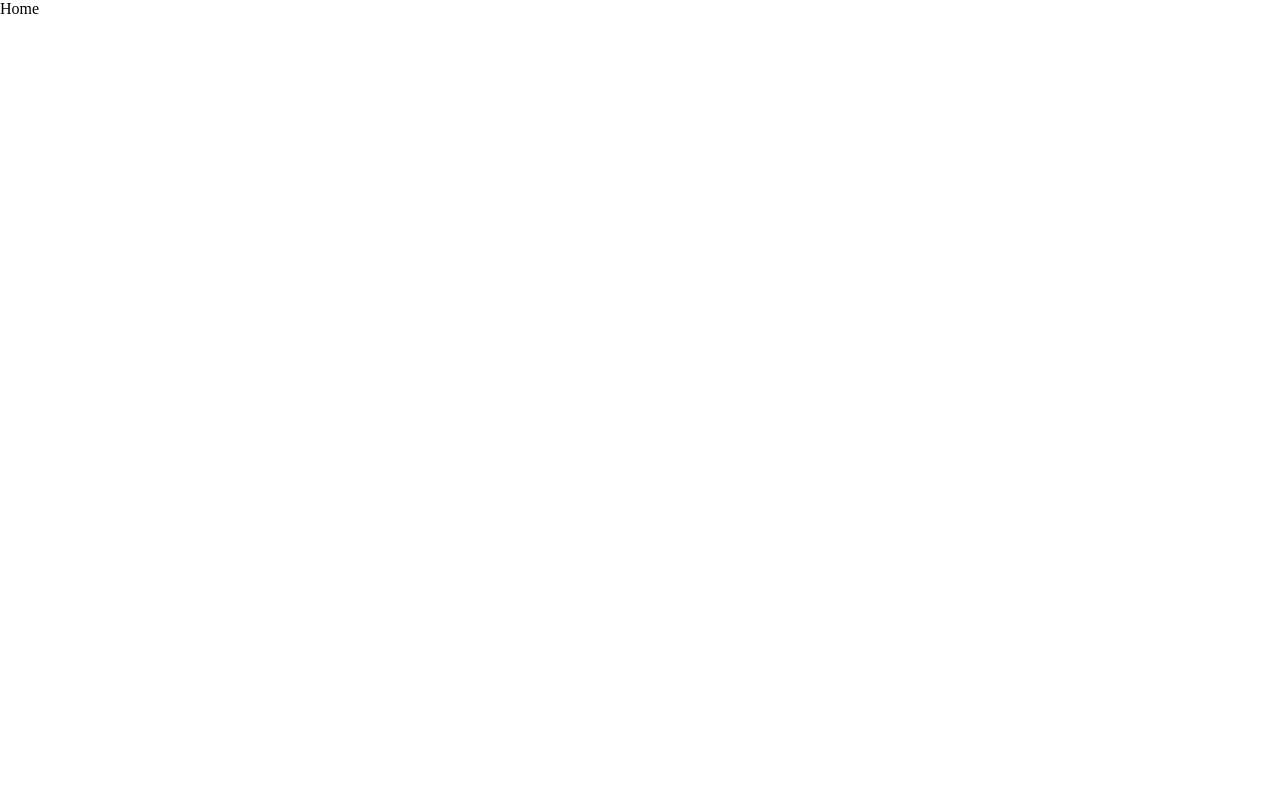
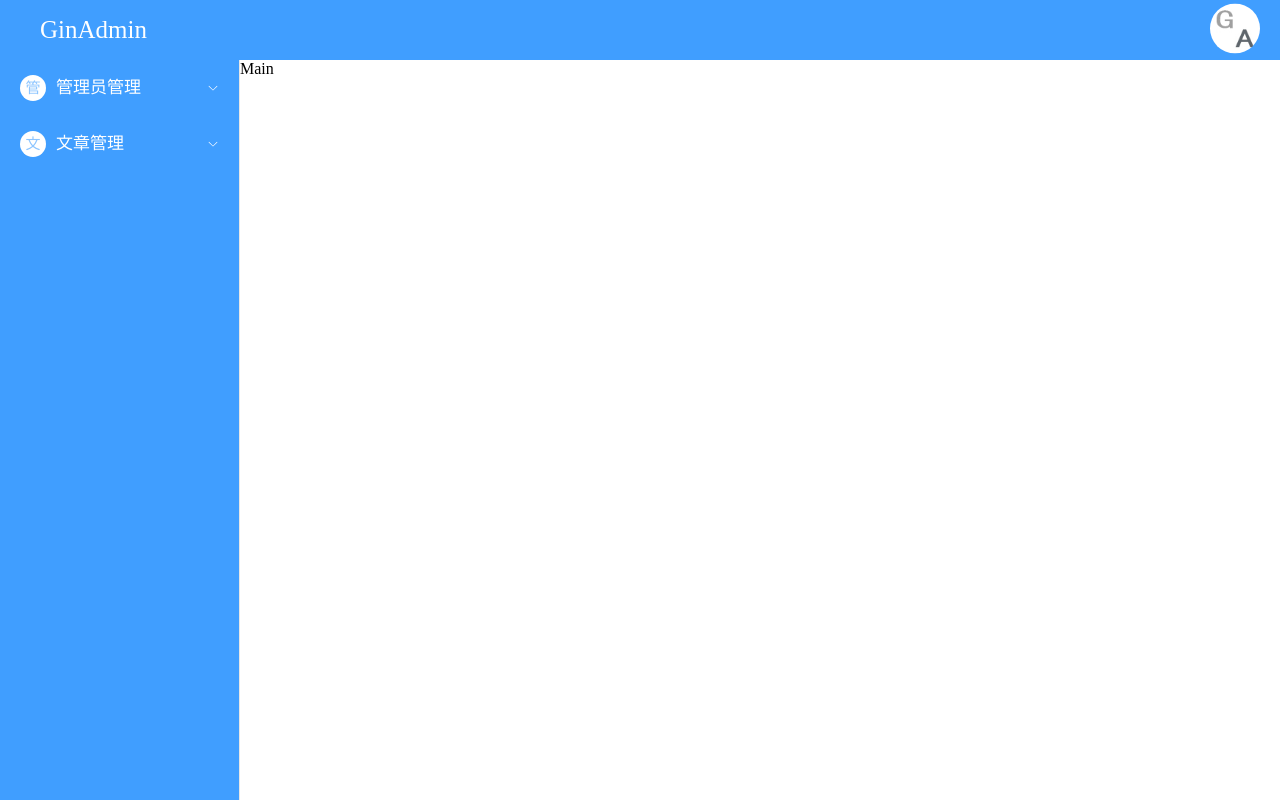
Before and after one commit to gphper/ginadmin-vue, a Vue app: page / in a window 1280 px wide. Built offline with nearby package versions, Linux system fonts and the light colour scheme.

Commit message:
调试主页面菜单样式

```diff
--- a/src/views/HomeView.vue
+++ b/src/views/HomeView.vue
@@ -4,13 +4,146 @@
  * @Date: 2022-03-06 13:39:26
 -->
 <template>
-  Home
+  <el-container class="layout-container-demo">
+    <el-header>
+      <div class="logo">GinAdmin</div>
+      <div class="toolbar">
+        <el-dropdown>
+          <span class="el-dropdown-link">
+            <img class="avatar" src="@/assets/imgs/avatar.jpg" />
+          </span>
+          <template #dropdown>
+            <el-dropdown-menu>
+              <el-dropdown-item>设置密码</el-dropdown-item>
+            </el-dropdown-menu>
+          </template>
+        </el-dropdown>
+      </div>
+    </el-header>
+    <el-container>
+      <el-aside width="200px">
+        <el-scrollbar>
+          <el-menu>
+            <el-sub-menu index="1">
+              <template #title><div class="menu-icon">管</div> 管理员管理 </template>
+              <el-menu-item-group>
+                <el-menu-item index="1-1">角色管理</el-menu-item>
+                <el-menu-item index="1-2">用户管理</el-menu-item>
+              </el-menu-item-group>
+            </el-sub-menu>
+            <el-sub-menu index="2">
+              <template #title><span class="menu-icon">文</span> 文章管理 </template>
+              <el-menu-item-group>
+                <el-menu-item index="2-1">文章列表</el-menu-item>
+              </el-menu-item-group>
+            </el-sub-menu>
+          </el-menu>
+        </el-scrollbar>
+      </el-aside>
+      <el-main>Main </el-main>
+    </el-container>
+  </el-container>
 </template>
 
+<style scoped>
+.layout-container-demo .el-header {
+  position: relative;
+  background-color: #409EFF;
+  color: var(--el-text-color-primary);
+}
+
+.layout-container-demo .el-sub-menu{
+  position: relative;
+  background-color: #409EFF;
+  color: #fff;
+}
+
+.layout-container-demo /deep/ .el-sub-menu .el-menu-item-group__title{
+  padding-top: 0 !important;
+  padding-bottom: 0 !important;
+}
+
+.layout-container-demo .el-sub-menu:hover{
+  position: relative;
+  background-color: #61acf8;
+  color: #fff;
+}
+
+.layout-container-demo /deep/ .el-sub-menu .el-menu{
+  position: relative;
+  background-color: #61acf8;
+}
+
+.layout-container-demo /deep/ .el-sub-menu .el-menu .el-menu-item{
+  color: #fff;
+}
+
+.layout-container-demo /deep/ .el-sub-menu .el-menu .el-menu-item:hover{
+  background-color:  #8cc5ff;
+}
+
+.layout-container-demo /deep/ .el-sub-menu__title:hover{
+  background-color: #61acf8;
+}
+
+.layout-container-demo /deep/ .el-sub-menu__title{
+  color: #fff;
+  font-size: 17px;
+}
+
+.menu-icon{
+  color: #8cc5ff;
+  width: 26px;
+  background-color: #FFF;
+  text-align: center;
+  border-radius: 50%;
+  height: 26px;
+  line-height: 26px;
+  margin-right: 10px;
+  font-size: 15px !important;
+}
+
+.layout-container-demo .el-aside {
+  width: 240px;
+  color: var(--el-text-color-primary);
+  background: #409EFF !important;
+  border-right: solid 1px #e6e6e6;
+  box-sizing: border-box;
+}
+.layout-container-demo .el-menu {
+  border-right: none;
+}
+.layout-container-demo .el-main {
+  padding: 0;
+}
+.layout-container-demo .toolbar {
+  position: absolute;
+  display: inline-flex;
+  align-items: center;
+  top: 50%;
+  right: 20px;
+  transform: translateY(-50%);
+}
+
+.layout-container-demo .logo {
+  position: absolute;
+  display: inline-flex;
+  align-items: center;
+  color: #fff;
+  top: 50%;
+  left: 40px;
+  transform: translateY(-50%);
+  font-size: 25px;
+}
+
+.avatar {
+  border-radius: 50%;
+  width: 50px;
+}
+</style>
+
 <script>
-
 export default {
-  name: 'HomeView',
-
-}
+  name: "HomeView",
+};
 </script>
--- a/src/views/LoginView.vue
+++ b/src/views/LoginView.vue
@@ -12,7 +12,6 @@
           <div class="header-title">GinAdmin后台管理系统</div>
         </div>
       </template>
-
       <el-form ref="formRef" :model="form" :rules="rules">
           <el-form-item prop="username">
             <el-input v-model="form.username" placeholder="用户名"></el-input>
```
Also changed, not shown: src/assets/imgs/avatar.jpg (added), 1 other file (tests, documents, lock files or other folders).
